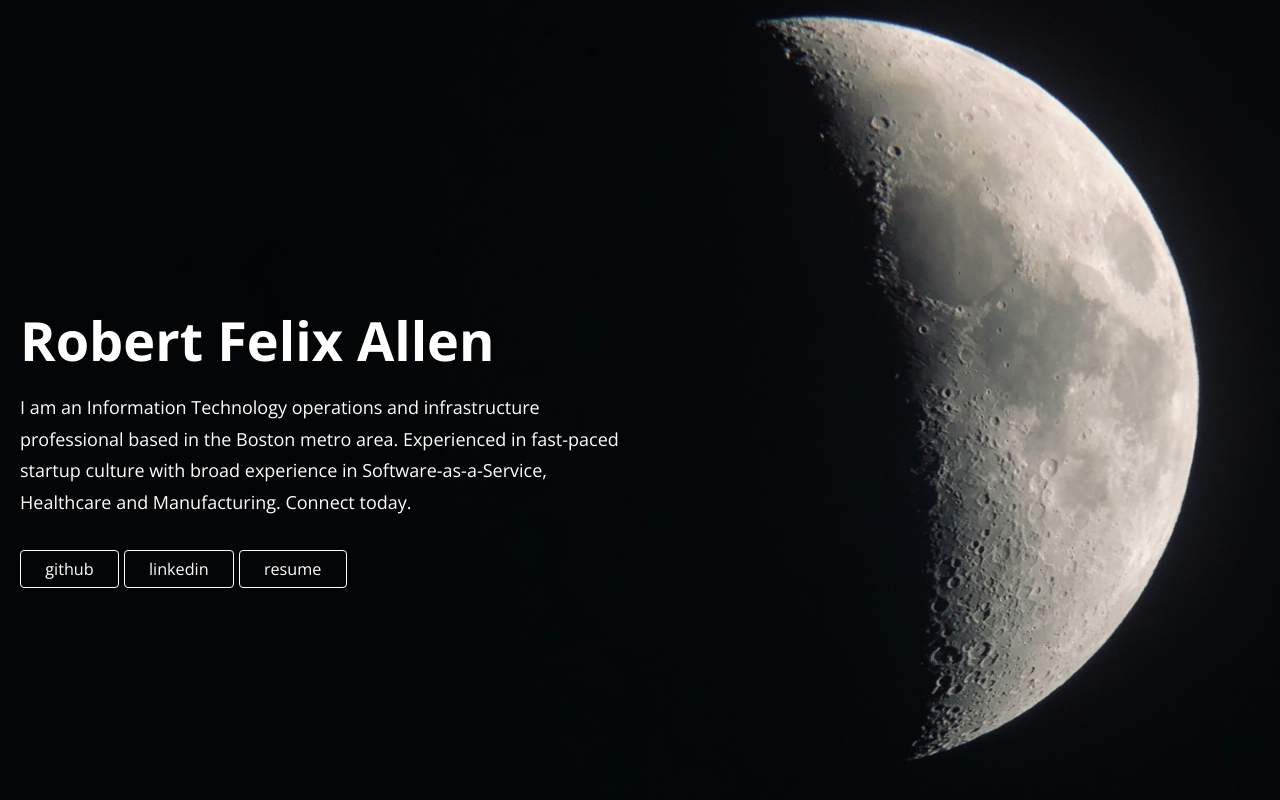
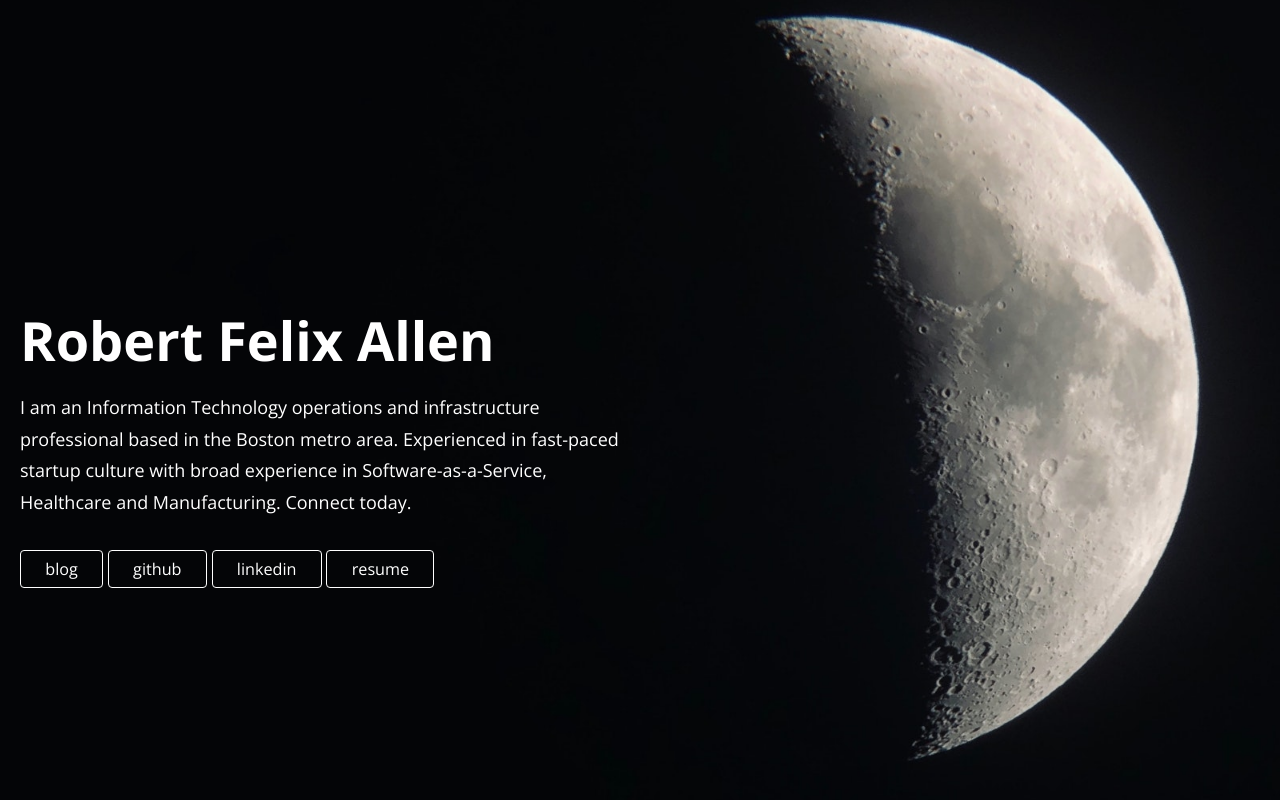
Before and after one commit to rfelixallen/rfelixallen-card, a Jekyll site: the page built from index.html, in a window 1280 px wide. Shown: the top 800 px of the page. Built offline with Jekyll 4.4.1, drawn with Linux system fonts in a browser that asks for light colours.

Commit message:
added link to blog and changed the resume url

```diff
--- a/_config.yml
+++ b/_config.yml
@@ -9,12 +9,14 @@ content: I am an Information Technology operations and infrastructure profession
 
 # Add your social links
 social:
+  - platform: blog
+    url: https://blog.rfelixallen.com
   - platform: github
     url: https://github.com/rfelixallen
   - platform: linkedin
     url: https://linkedin.com/in/robert-felix-allen
   - platform: resume
-    url: https://docs.google.com/document/d/e/2PACX-1vR2P5tO4eMAyj-zbGPEjHnKP3it9Z7NlfiHqvpLh1BjxeP3RnGg8erO9FvDlRLdjg/pub
+    url: https://rfelixallen-card.s3.amazonaws.com/RobertFelixAllenResume.pdf
 
 # General settings
 # url: http://brianmaierjr.github.com/uni
```
